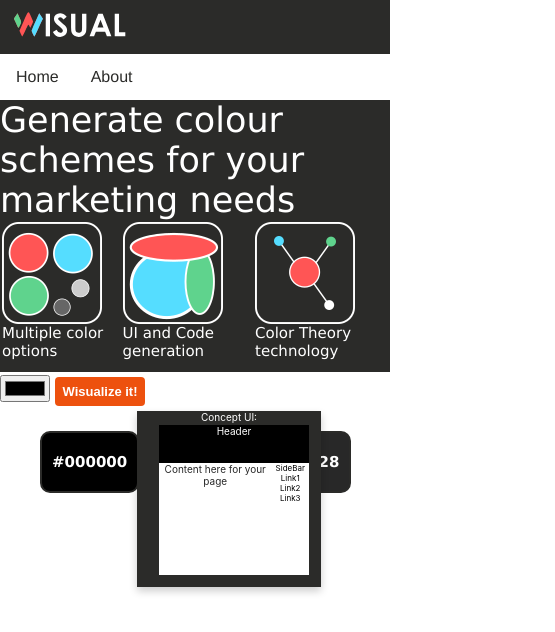
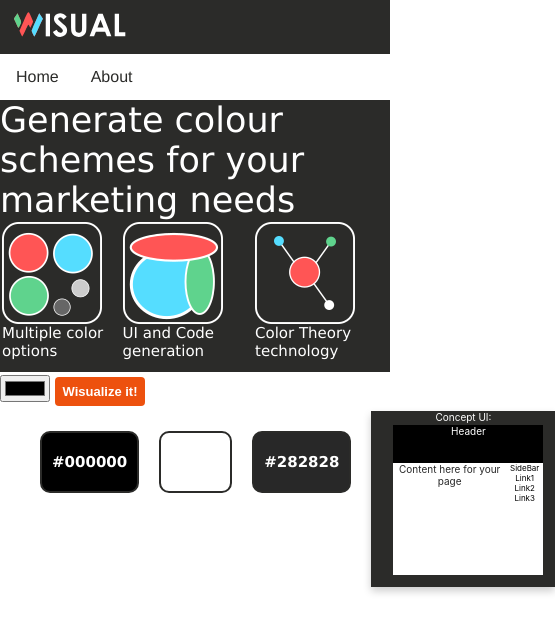
Before and after one commit to osmanvee/Wisual, a React (Create React App) app: page / in a window 390 px wide. Both pictures are taken after a click on the input "Wisualize it!". Shown: the top 632 px of the page, 555 px wide, since content can reach past the window. Built offline with nearby package versions, Linux system fonts and the light colour scheme.

Commit message:
Editing Styles for phone

```diff
--- a/src/Displayers/ColorGenerator.js
+++ b/src/Displayers/ColorGenerator.js
@@ -29,7 +29,7 @@ function GenerateColors(props) {
 
 
     return (
-        <div>
+
             <div className="mainItem">
                 <div className="generated-colors">
                      <div className="colorItem">{div} </div>
@@ -41,7 +41,7 @@ function GenerateColors(props) {
 
             </div>
 
-        </div>
+
     );
 }
 
--- a/src/Displayers/UIGenerator.js
+++ b/src/Displayers/UIGenerator.js
@@ -18,7 +18,8 @@ function GenerateUI(props) {
         textAlign: "center",
         backgroundColor: "#2b2b29",
         fontSize: "10px",
-        color: "white"
+        color: "white",
+        marginLeft: "20px"
     };
 
     const canvas = {
--- a/src/index.css
+++ b/src/index.css
@@ -100,7 +100,7 @@ code {
   padding-top: 20px;
   padding-bottom: 20px;
   padding-left: 20px;
-  width: 30%;
+  width: auto;
 
 }
 
```
Lines whose indentation alone changed are shown as unchanged.
